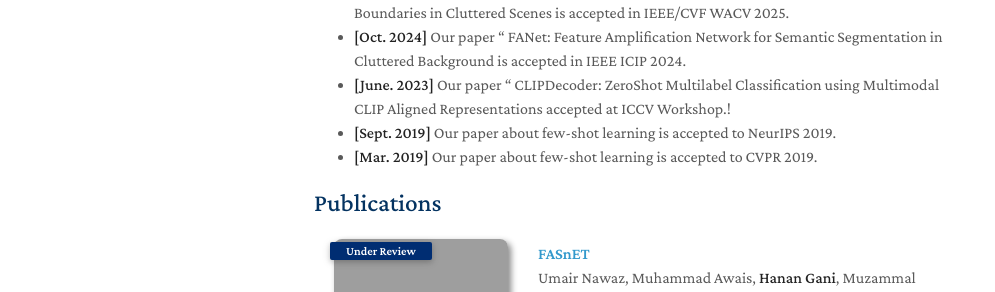
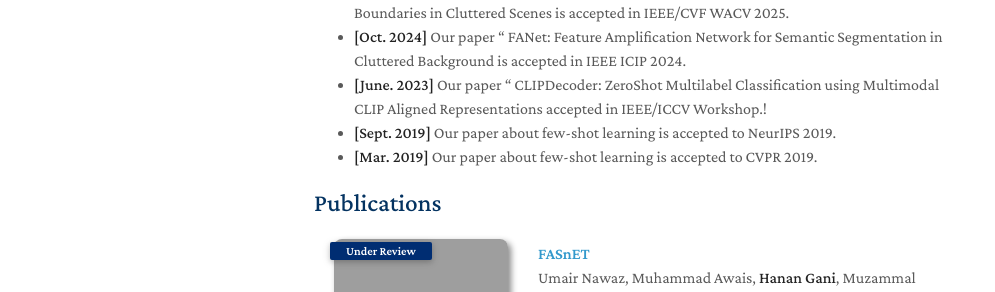
Before and after one commit to aliman80/aliman80.github.io, a Jekyll site: the page built from index.md, in a window 1280 px wide and 900 px high. Shown: the part 469-761 px from the top of the window, without its empty margins (156-1151 px from the left). Built offline with Jekyll 4.4.1, drawn with Linux system fonts in a browser that asks for light colours; a style sheet for code colours, icons or effects is not loaded; our own code applies the rules of GitHub Pages for plain Markdown files; grey boxes are pictures that could not be loaded.

Commit message:
Update index.md

```diff
--- a/index.md
+++ b/index.md
@@ -16,7 +16,7 @@ I received my Masters degree in Wireless Communications from the Lunds Teckniska
 
 - **[Nov. 2024]** Our paper COSNet: A Novel Semantic Segmentation Network using Enhanced Boundaries in Cluttered Scenes is accepted in  IEEE/CVF WACV 2025.
 - **[Oct. 2024]** Our paper " FANet: Feature Amplification Network for Semantic Segmentation in Cluttered Background is accepted in IEEE ICIP 2024.
-- **[June. 2023]** Our paper " CLIPDecoder: ZeroShot Multilabel Classification using Multimodal CLIP Aligned Representations accepted at ICCV Workshop.!
+- **[June. 2023]** Our paper " CLIPDecoder: ZeroShot Multilabel Classification using Multimodal CLIP Aligned Representations accepted in IEEE/ICCV Workshop.!
 - **[Sept. 2019]** Our paper about few-shot learning is accepted to NeurIPS 2019.
 - **[Mar. 2019]** Our paper about few-shot learning is accepted to CVPR 2019.
 
```
